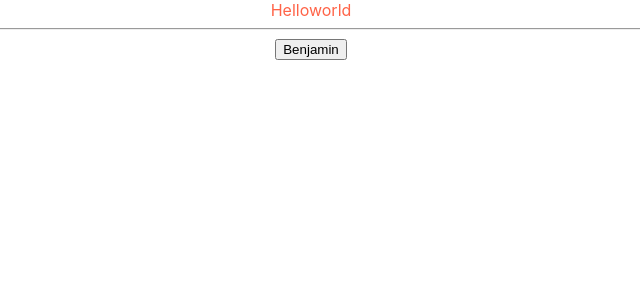
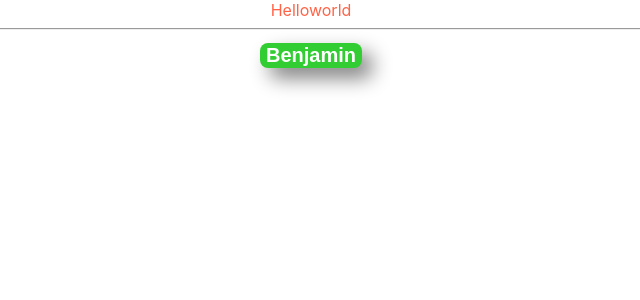
Before and after one commit to claireachard/formation_react, a React (Create React App) app: page / in a window 1280 px wide. Shown: the top 300 px of the page, without its empty margins (329-969 px from the left). Built offline with nearby package versions, Linux system fonts and the light colour scheme.

Commit message:
css for first button

```diff
--- a/src/App/components/Button/Button.css
+++ b/src/App/components/Button/Button.css
@@ -1,3 +1,15 @@
 .Button {
+    border-radius: 8px;
+    background-color: limegreen;
+    padding: 5 10px;
+    margin: 5px 20px;
+    color: white;
+    font-size: 20px;
+    font-weight: 900;
+    border: none;
+    box-shadow: 10px 10px 20px grey;
+}
 
+.Button:hover{
+    background-color: indianred;
 }
--- a/src/App/components/Button/Button.js
+++ b/src/App/components/Button/Button.js
@@ -1,9 +1,10 @@
 import React from 'react'
 import './Button.css'
 
+//export default()=>{
 const Button=()=>{
     return (
-        <button className="button" >Benjamin</button>
+        <button className="Button" >Benjamin</button>
     );
 }
 
```
